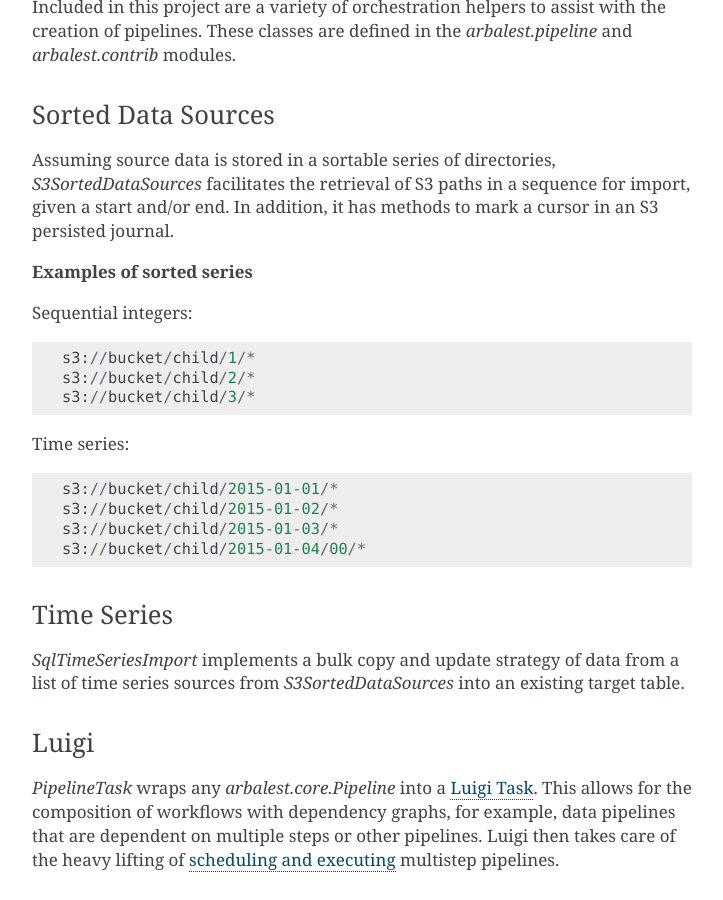
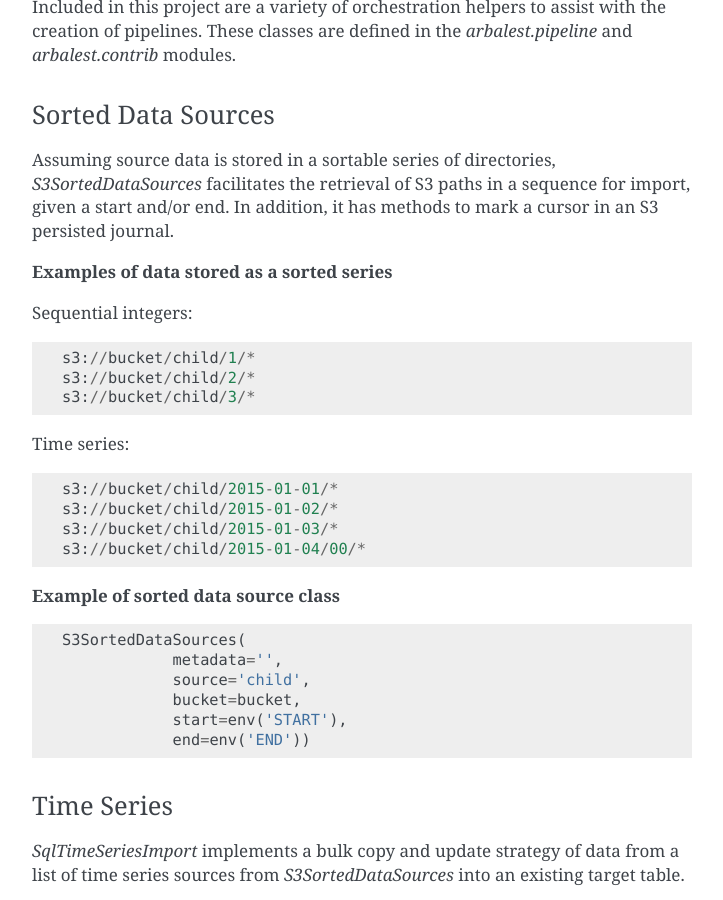
Before and after one commit to Dwolla/arbalest, a Sphinx documentation site: the page built from docs/getting-started.rst, in a window 1280 px wide and 900 px high, scrolled down 3451 px. Shown: the whole window, without its empty margins (388-1111 px from the left). Built offline with Sphinx 7.4.7, drawn with Linux system fonts in a browser that asks for light colours.

Commit message:
Add example data source instantiation

```diff
--- a/docs/getting-started.rst
+++ b/docs/getting-started.rst
@@ -172,7 +172,7 @@
 facilitates the retrieval of S3 paths in a sequence for import, given a start
 and/or end. In addition, it has methods to mark a cursor in an S3 persisted journal.
 
-**Examples of sorted series**
+**Examples of data stored as a sorted series**
 
 Sequential integers::
 
@@ -186,6 +186,17 @@
     s3://bucket/child/2015-01-02/*
     s3://bucket/child/2015-01-03/*
     s3://bucket/child/2015-01-04/00/*
+
+**Example of sorted data source class**
+
+.. code-block:: python
+
+    S3SortedDataSources(
+                metadata='',
+                source='child',
+                bucket=bucket,
+                start=env('START'),
+                end=env('END'))
 
 Time Series
 ~~~~~~~~~~~
```
